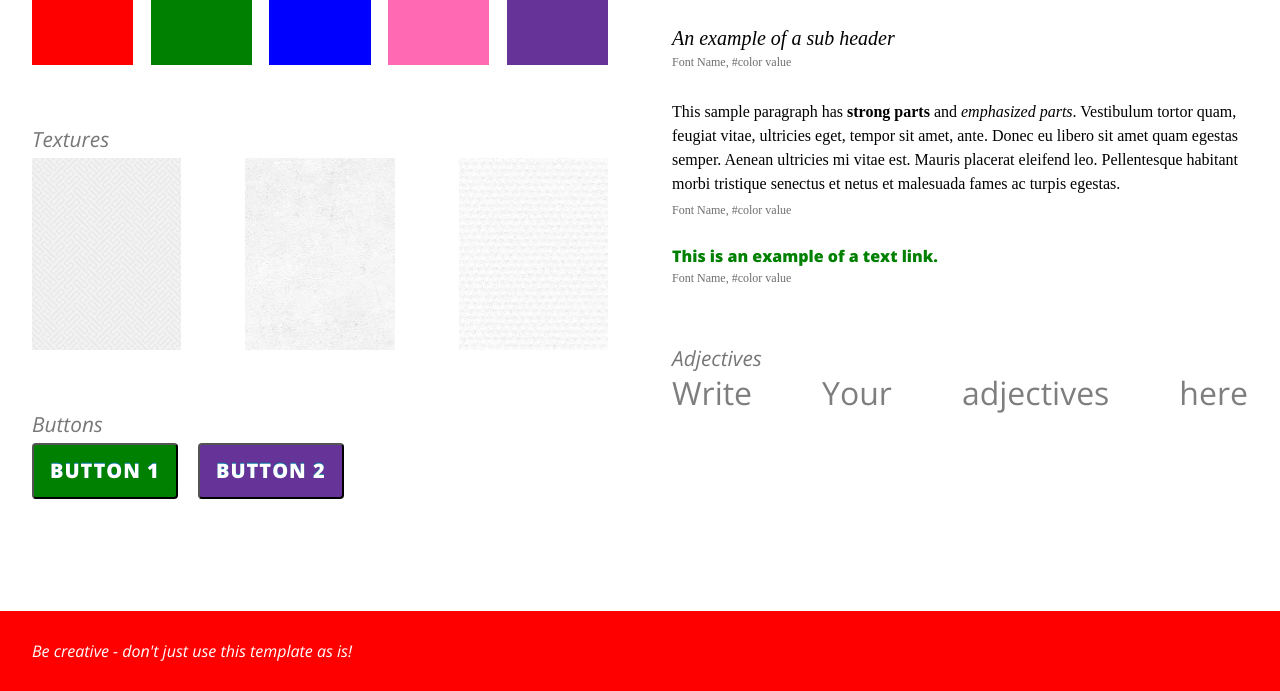
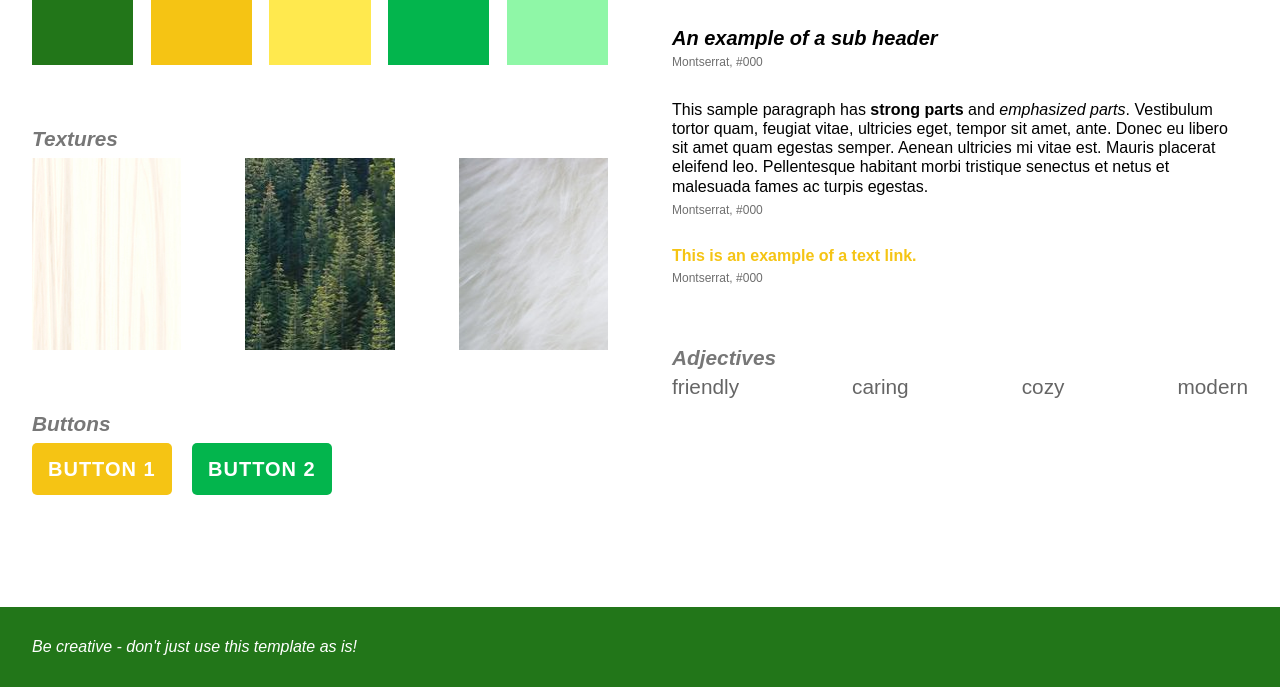
Before and after one commit to kalinastoykova/styleTile2, a plain HTML site: page index.html in a window 1280 px wide. Shown: the part 333-1024 px from the top of the page. Drawn offline with nearby package versions, Linux system fonts and the light colour scheme; a web font is replaced by a local one.

Commit message:
second style tile

```diff
--- a/css/style.css
+++ b/css/style.css
@@ -1,8 +1,7 @@
 /* change these */
 
-@import url("https://fonts.googleapis.com/css?family=Open+Sans:400italic,800italic,400,800");
-/* @import url('https://fonts.googleapis.com/css?family=Open+Sans&display=swap'); */
-@import url("https://fonts.googleapis.com/css?family=Droid+Serif:400,700,400italic,700italic");
+@import url("https://use.typekit.net/hdt8czr.css");
+
 
 * {
 	box-sizing: border-box;
@@ -14,38 +13,37 @@ use the fonts in other ways in the font hierarchy etc. */
 
 /* change these */
 :root {
-  --bg-color: red;
-  --link-color: green;
-  --link-hover-color: blue;
-  --color-4: hotpink;
-  --color-5: rebeccapurple;
+	--bg-color: #227619;
+	--link-color: #f5c414;
+	--link-hover-color: #ffe94e;
+	--color-4: #03B54D;
+	--color-5: #8ff7a7;
 
-  --primary-font: "Open Sans", sans-serif;
-  --secondary-font: "Droid Serif", serif;
+	--primary-font: ltc-globe-gothic, sans-serif;
+	--secondary-font: montserrat, sans-serif;
 	--main-text-color: #000;
 
 	--white-space: 1rem;
 }
 
 button {
-  transition: all 3s;
+	transition: all 0.5s;
 }
+
 a {
-  transition: all 3s;
+	transition: all 0.4s;
 }
+
 button:hover {
 	background-color: var(--link-hover-color);
-  transform: scale(3) rotate(40deg);
-}
-
-button:active {
-  background-color: var(--bg-color);
+	transform: scale(1.1);
 }
 
 a:hover {
 	color: var(--link-hover-color);
-  font-size: 4rem;
+	font-size: 1.1rem;
 }
+
 html {
 	font-size: 100%;
 	font-family: var(--primary-font);
@@ -73,7 +71,7 @@ footer {
 .header-wrapper h1 {
 	font-size: 3rem;
 	text-transform: uppercase;
-  letter-spacing: -2px;
+	letter-spacing: 0.5px;
 	padding-right: 0.75em;
 	font-weight: bold;
 	color: white;
@@ -81,18 +79,22 @@ footer {
 
 .header-wrapper h2 {
 	font-size: 1.6em;
+	font-family: var(--secondary-font);
 	color: rgba(255, 255, 255, 0.95);
-  font-weight: bold;
+	font-weight: 600;
 	margin: var(--white-space) 0;
 }
 
 .header-wrapper h3 {
 	font-size: 1.2rem;
 	font-style: italic;
+	font-family: var(--secondary-font);
+
 }
 
 .header-wrapper h4 {
 	font-size: 0.8rem;
+	font-family: var(--secondary-font);
 }
 
 main {
@@ -104,8 +106,10 @@ section {
 }
 
 .section-heading {
+	font-family: montserrat, sans-serif;
 	font-style: italic;
 	font-size: 1.3rem;
+	font-weight: 600;
 	color: #777;
 	margin: 0.5rem 0;
 }
@@ -156,15 +160,15 @@ ul li:last-child {
 }
 
 .texture-swatch-2 {
-  background: url(../img/subtle_grunge.png) top left repeat;
+	background: url(../assets/15a74e2a1f8fedfc283ae701dcc43684.jpg) top left repeat;
 }
 
 .texture-swatch-1 {
-  background: url(../img/pw_maze_white.png) top left repeat;
+	background: url(../assets/Seamless-White-Wood-Texture-5-copy.jpg) top left repeat;
 }
 
 .texture-swatch-3 {
-  background: url(../img/white_paperboard.png) top left repeat;
+	background: url(../assets/10761343-closeup-texture-of-white-cat-fur.jpg) top left repeat;
 }
 
 .images ul {
@@ -174,27 +178,30 @@ ul li:last-child {
 
 .images li {
 	display: block;
-  /*margin-right: 5vw;*/
 	margin-bottom: 1rem;
 }
 
 button {
 	padding: 1rem;
-  border-radius: 4px;
 	background: var(--link-color);
+	border: none;
+	border-radius: 5px;
 	text-align: center;
 	text-decoration: none;
-  font: bold 1.25em/1 var(--primary-font);
+	font: bold 1.25em/1 var(--secondary-font);
 	letter-spacing: 1px;
 	color: white;
 	text-transform: uppercase;
-  text-shadow: 0px -1px 0px #0374a0;
 	transition: all 0.2s ease;
 	cursor: pointer;
 	margin: 0 1rem 1rem 0;
 }
 
 .secondary-button {
+	background: var(--color-4);
+}
+
+.secondary-button:hover {
 	background: var(--color-5);
 }
 
@@ -217,12 +224,14 @@ button:focus-within {
 .h2-sample {
 	font-family: var(--secondary-font);
 	font-style: italic;
+	font-weight: 600;
 	font-size: 1.25rem;
 }
 
 p.typography-sample {
 	font-family: var(--secondary-font);
-  line-height: 1.5;
+	font-weight: 300;
+	line-height: 1.2;
 	max-width: 960px;
 }
 
@@ -235,9 +244,9 @@ em {
 }
 
 a {
-  font-family: var(--primary-font);
+	font-family: var(--secondary-font);
 	color: var(--link-color);
-  font-weight: bold;
+	font-weight: 700;
 	text-decoration: none;
 	transition: all 0.2s;
 }
@@ -252,15 +261,20 @@ p[class*="font-details-"] {
 
 .adjectives ul {
 	font-size: 2rem;
-  opacity: 0.5;
+	opacity: 0.6;
 }
 
 .adjectives ul {
 	flex-direction: column;
+	font-family: montserrat, sans-serif;
+	font-size: 1.3rem;
+	font-weight: 300;
+	color: black;
 }
 
 footer {
 	font-style: italic;
+	font-family: montserrat, sans-serif;
 }
 
 @media (min-width: 800px) {
--- a/index.html
+++ b/index.html
@@ -12,9 +12,9 @@
     <div class="full-width header-wrapper">
       <header>
         <h1>Style Tile Template</h1>
-        <h2>Project name</h2>
+        <h2>4Paws</h2>
         <h3>Style tile</h3>
-        <h4>Version 1</h4>
+        <h4>Version 2</h4>
       </header>
     </div>
 
@@ -53,13 +53,14 @@
           <h3 class="section-heading">Typography</h3>
           <h1 class="h1-sample">A sample header</h1>
           <p class="font-details-h1">
-            <span class="font-name">Font Name</span>,
-            <span class="font-color">#color value</span>
+            <span class="font-name">LTC Globe Gothic
+</span>,
+            <span class="font-color">#000</span>
           </p>
           <h2 class="h2-sample">An example of a sub header</h2>
           <p class="font-details-h2">
-            <span class="font-name">Font Name</span>,
-            <span class="font-color">#color value</span>
+            <span class="font-name">Montserrat</span>,
+            <span class="font-color">#000</span>
           </p>
           <p class="typography-sample">
             This sample paragraph has <strong>strong parts</strong> and
@@ -70,24 +71,24 @@
             netus et malesuada fames ac turpis egestas.
           </p>
           <p class="font-details-p">
-            <span class="font-name">Font Name</span>,
-            <span class="font-color">#color value</span>
+            <span class="font-name">Montserrat</span>,
+            <span class="font-color">#000</span>
           </p>
           <a href="#" class="typography-sample"
             >This is an example of a text link.</a
           >
           <p class="font-details-a">
-            <span class="font-name">Font Name</span>,
-            <span class="font-color">#color value</span>
+            <span class="font-name">Montserrat</span>,
+            <span class="font-color">#000</span>
           </p>
         </section>
         <section class="adjectives">
           <h3 class="section-heading">Adjectives</h3>
           <ul>
-            <li>Write</li>
-            <li>Your</li>
-            <li>adjectives</li>
-            <li>here</li>
+            <li>friendly</li>
+            <li>caring</li>
+            <li>cozy</li>
+            <li>modern</li>
           </ul>
         </section>
       </div>
```
Also changed, not shown: assets/10761343-closeup-texture-of-white-cat-fur.jpg (added), assets/15a74e2a1f8fedfc283ae701dcc43684.jpg (added), assets/Seamless-White-Wood-Texture-5-copy.jpg (added). Lines whose indentation alone changed are shown as unchanged.
